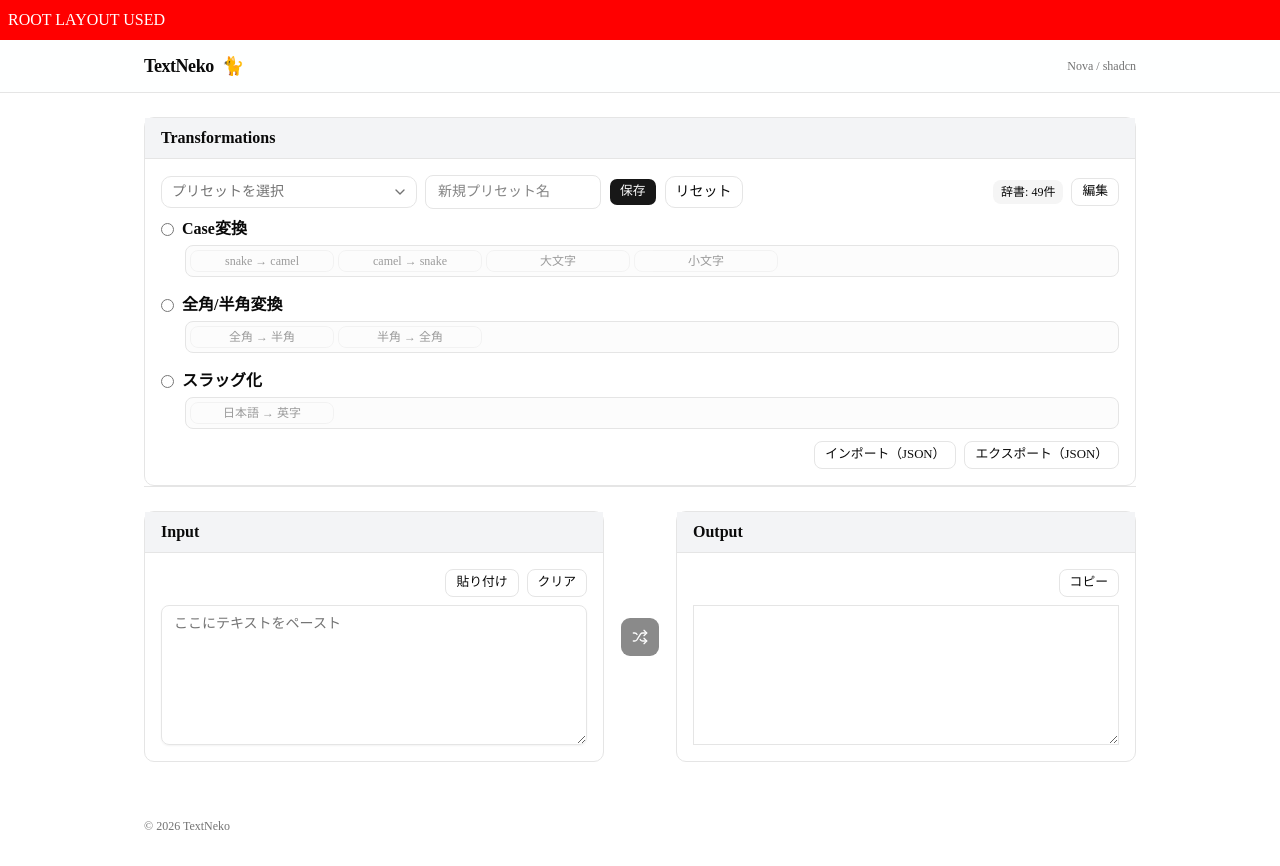
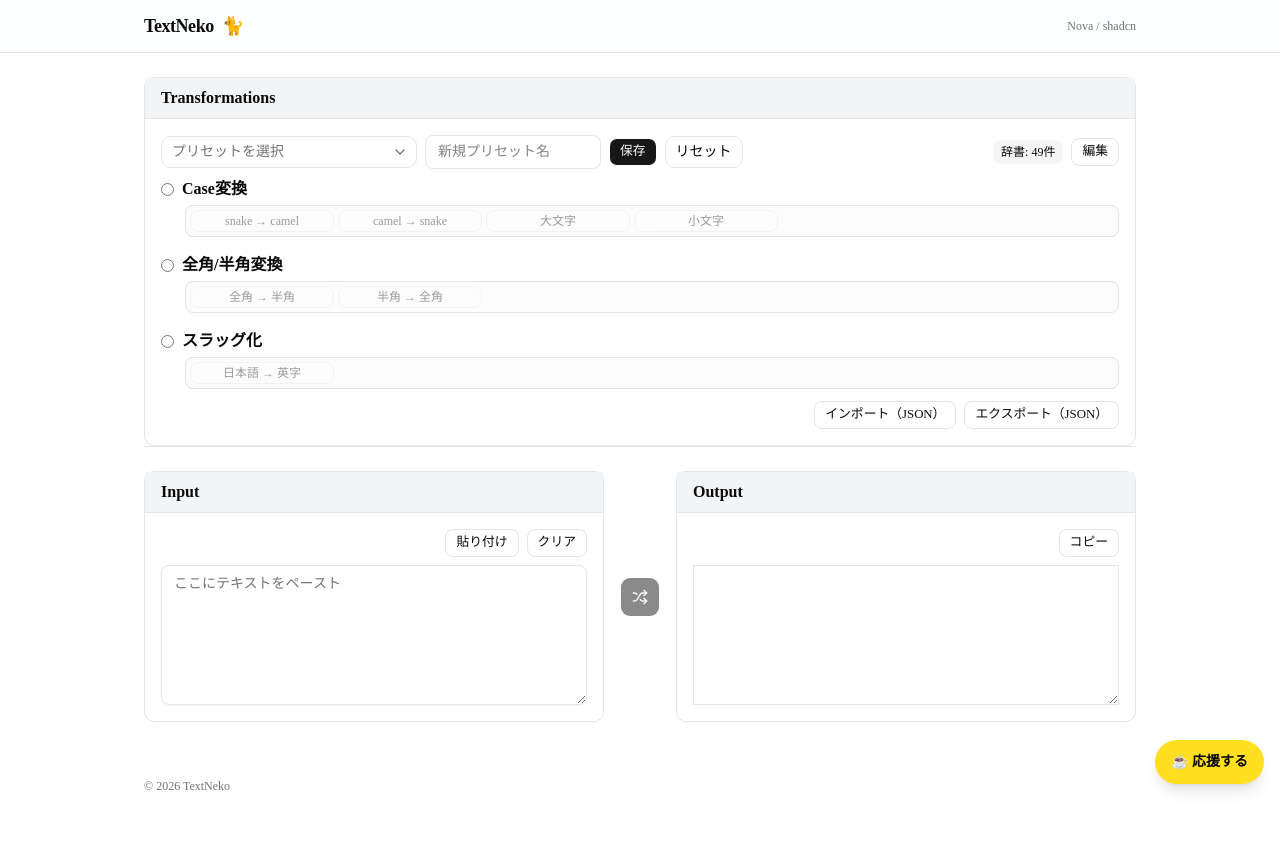
Before and after one commit to nacodea/TextNeko, a Next.js app: page / in a window 1280 px wide. After the commit the page ends 838 px from the top, so only its background shows below. Built offline with nearby package versions, Linux system fonts and the light colour scheme.

Commit message:
add Buy Me a Coffee Link

```diff
--- a/src/app/layout.tsx
+++ b/src/app/layout.tsx
@@ -3,7 +3,7 @@ import type { Metadata } from "next";
 import localFont from "next/font/local";
 import "./globals.css";
 import { Providers } from "./providers";
-import BuyMeACoffeeWidget from "@/components/BuyMeACoffee";
+import BuyMeACoffeeLink from "@/components/BuyMeACoffee";
 
 // const geistSans = Geist({
 //   variable: "--font-geist-sans",
@@ -46,10 +46,6 @@ export default function RootLayout({
   return (
     <html lang="ja">
       <body className="bg-background text-foreground antialiased">
-        <div style={{ background: "red", color: "white", padding: 8 }}>
-          ROOT LAYOUT USED
-        </div>
-
         <Providers>
           <div className="min-h-dvh">
             <header className="border-b bg-background/60 backdrop-blur supports-backdrop-filter:bg-background/50">
@@ -65,9 +61,11 @@ export default function RootLayout({
             <main className="mx-auto max-w-5xl px-4 py-6">{children}</main>
             <footer className="mx-auto max-w-5xl px-4 py-8 text-xs text-muted-foreground">
               © {new Date().getFullYear()} TextNeko
+              <div className="mt-3">
+                <BuyMeACoffeeLink />
+              </div>
             </footer>
           </div>
-          <BuyMeACoffeeWidget />
         </Providers>
       </body>
     </html>
--- a/src/components/BuyMeACoffee.tsx
+++ b/src/components/BuyMeACoffee.tsx
@@ -1,33 +1,23 @@
-"use client";
-
-import { useEffect } from "react";
-
-export default function BuyMeACoffeeWidget() {
-  useEffect(() => {
-    console.log("✅ BuyMeACoffeeWidget mounted");
-
-    alert("BuyMeACoffeeWidget mounted"); // ← 一時的に入れる
-
-    // すでに追加されていたら二重登録しない
-    if (document.getElementById("bmc-widget")) return;
-
-    const script = document.createElement("script");
-
-    script.id = "bmc-widget";
-    script.src = "https://cdnjs.buymeacoffee.com/1.0.0/widget.prod.min.js";
-    script.async = true;
-
-    script.setAttribute("data-name", "BMC-Widget");
-    script.setAttribute("data-id", "nacodea");
-    script.setAttribute(
-      "data-description",
-      "このツールが役に立ったら応援してもらえると嬉しいです ☕",
-    );
-    script.setAttribute("data-position", "Right");
-    script.setAttribute("data-color", "#5F7FFF");
-
-    document.body.appendChild(script);
-  }, []);
-
-  return null;
+export default function BuyMeACoffeeLink() {
+  return (
+    <div className="fixed right-4 bottom-4 z-50">
+      <a
+        href="https://www.buymeacoffee.com/nacodea"
+        target="_blank"
+        rel="noopener noreferrer"
+        className="
+          flex items-center gap-2
+          rounded-full
+          bg-yellow-300
+          px-4 py-3
+          text-sm font-semibold text-black
+          shadow-lg
+          hover:bg-yellow-400
+          transition
+        "
+      >
+        ☕ 応援する
+      </a>
+    </div>
+  );
 }
```
